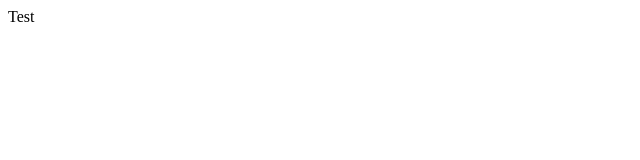
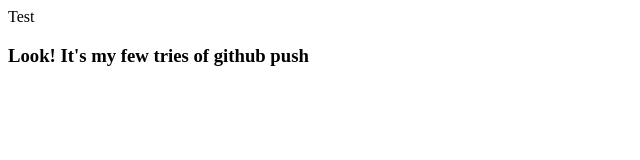
Before and after one commit to Coeditor5852/Website_1_miniature-rotatory-web, a plain HTML site: page 1.html in a window 1280 px wide. Shown: the whole page, without its empty margins (0-640 px from the left). Drawn offline with Linux system fonts and the light colour scheme.

Commit message:
Second commit

```diff
--- a/1.html
+++ b/1.html
@@ -8,5 +8,6 @@
 </head>
 <body>
     Test
+    <h3>Look! It's my few tries of github push</h3>
 </body>
 </html>
```
